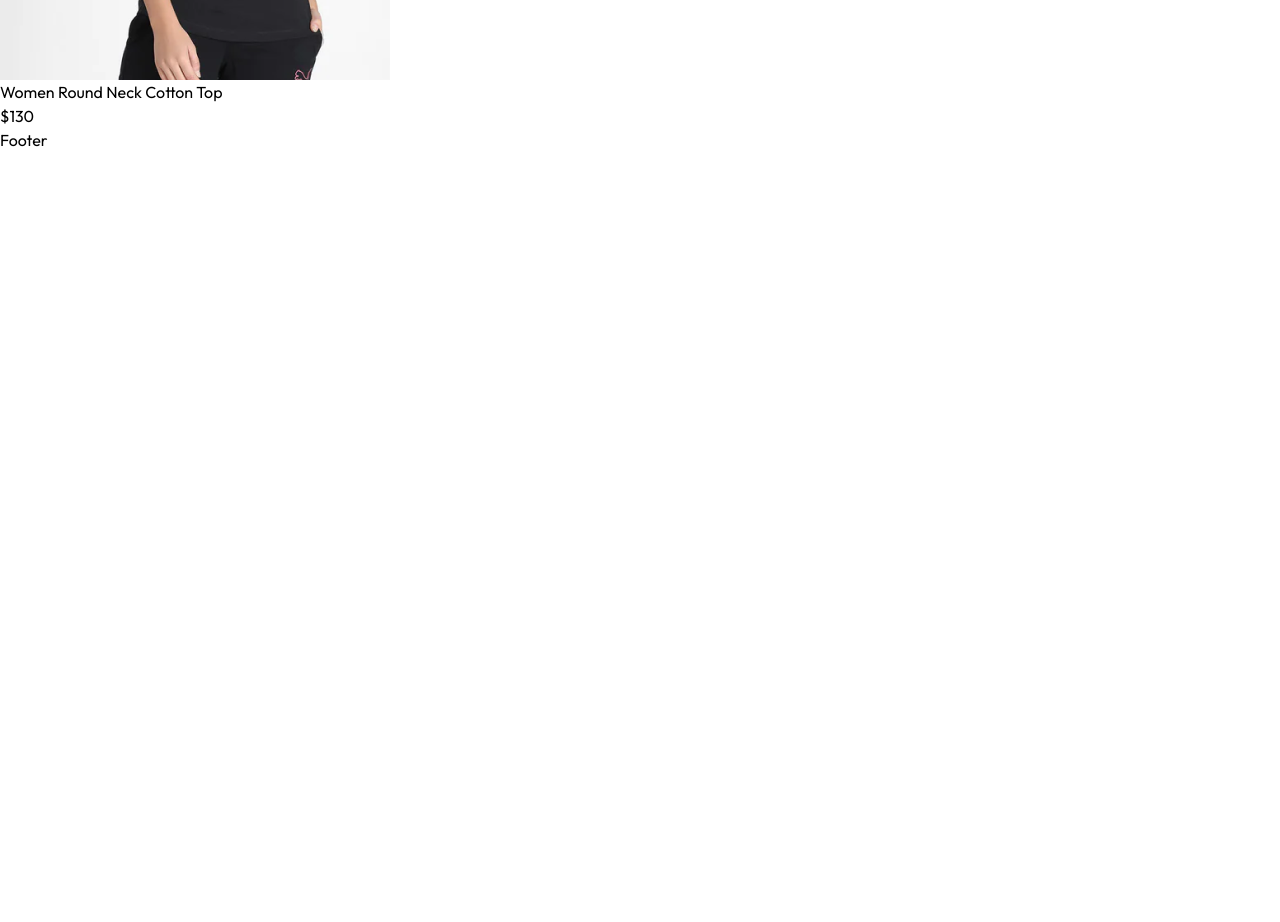
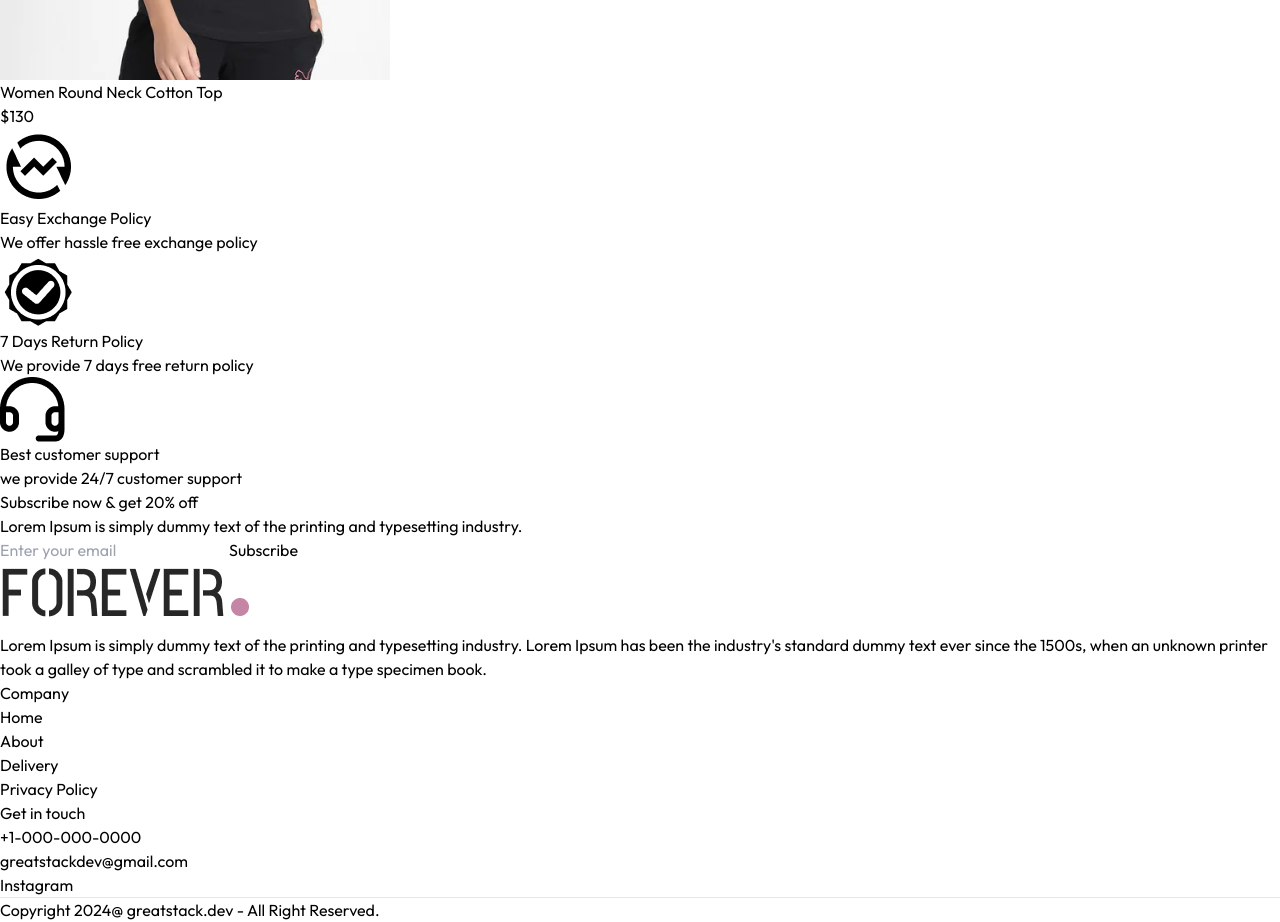
Before and after one commit to nitinpatil77/E-Commerce-MERN, a React (Vite) app in the folder frontend/: page / in a window 1280 px wide. Shown: the part 9040-9962 px from the top of the page. Before the commit the page ends 9192 px from the top, so only its background shows below. Built offline with nearby package versions, Linux system fonts and the light colour scheme.

Commit message:
OurPolicy Component Footer Component as well as Done Home Page UI

```diff
--- a/frontend/src/components/Footer.jsx
+++ b/frontend/src/components/Footer.jsx
@@ -1,8 +1,37 @@
 import React from 'react'
+import { assets } from '../assets/assets'
 
 function Footer() {
   return (
-    <div>Footer</div>
+    <>
+      <div className='flex flex-col sm:grid grid-cols-[3fr_1fr_1fr] gap-14 my-10 mt-40 text-sm'>
+        <div>
+          <img src={assets.logo} alt="logo" className='w-32 mb-5' />
+          <p className='w-full nd:w-2/3 text-gray-600'>Lorem Ipsum is simply dummy text of the printing and typesetting industry. Lorem Ipsum has been the industry's standard dummy text ever since the 1500s, when an unknown printer took a galley of type and scrambled it to make a type specimen book.</p>
+        </div>
+        <div>
+          <p className='text-xl font-medium mb-5 uppercase'>Company</p>
+          <ul className="flex flex-col gap-1 text-gray-600">
+            <li>Home</li>
+            <li>About</li>
+            <li>Delivery</li>
+            <li>Privacy Policy</li>
+          </ul>
+        </div>
+        <div>
+          <p className='text-xl font-medium mb-5 uppercase'>Get in touch</p>
+          <ul className="flex flex-col gap-1 text-gray-600">
+            <li>+1-000-000-0000</li>
+            <li>greatstackdev@gmail.com</li>
+            <li>Instagram</li>
+          </ul>
+        </div>
+      </div>
+      <div>
+        <hr />
+        <p class="py-5 text-sm text-center">Copyright 2024@ greatstack.dev - All Right Reserved.</p>
+      </div>
+    </>
   )
 }
 
--- /dev/null
+++ b/frontend/src/components/OurPolicy.jsx
@@ -0,0 +1,26 @@
+import React from 'react'
+import { assets } from '../assets/assets.js'
+
+function OurPolicy() {
+  return (
+    <div className='flex flex-col sm:flex-row justify-around gap-12 sm:gap-2 text-gray-700 text-center text-xs sm:text-sm md:text-base py-20'>
+        <div>
+            <img src={assets.exchange_icon} alt="exchange_icon" className='w-12 m-auto mb-5' />
+            <p className="font-semibold">Easy Exchange Policy</p>
+            <p className='text-gray-400'>We offer hassle free exchange policy</p>
+        </div>
+        <div>
+            <img src={assets.quality_icon} alt="quality_icon" className='w-12 m-auto mb-5' />
+            <p className="font-semibold">7 Days Return Policy</p>
+            <p className='text-gray-400'>We provide 7 days free return policy</p>
+        </div>
+        <div>
+            <img src={assets.support_img} alt="support_img" className='w-12 m-auto mb-5' />
+            <p className="font-semibold">Best customer support</p>
+            <p className='text-gray-400'>we provide 24/7 customer support</p>
+        </div>
+    </div>
+  )
+}
+
+export default OurPolicy
--- a/frontend/src/pages/Home.jsx
+++ b/frontend/src/pages/Home.jsx
@@ -3,6 +3,8 @@
 import Hero from '../components/Hero'
 import LatestCollection from '../components/LatestCollection'
 import BestSeller from '../components/BestSeller'
+import OurPolicy from '../components/OurPolicy'
+import NewsLetterBox from './NewsLetterBox'
 
 function Home() {
   return (
@@ -10,6 +12,8 @@
       <Hero />
       <LatestCollection />
       <BestSeller/>
+      <OurPolicy/>
+      <NewsLetterBox/>
     </>
   )
 }
--- /dev/null
+++ b/frontend/src/pages/NewsLetterBox.jsx
@@ -0,0 +1,19 @@
+import React from 'react'
+
+function NewsLetterBox() {
+    const onSubmitHandler = (e) => {
+        e.preventDefault();
+    }
+    return (
+        <div className='text-center'>
+            <p className='text-2xl font-medium text-gray-800'>Subscribe now & get 20% off</p>
+            <p className='text-gray-400 mt-3'>Lorem Ipsum is simply dummy text of the printing and typesetting industry.</p>
+            <form onSubmit={onSubmitHandler} className='w-full sm:w-1/2 flex items-center gap-3 mx-auto my-6 border pl-3'>
+                <input className='w-full sm:flex-1 outline-none' type="email" placeholder='Enter your email' required />
+                <button type="submit" className='uppercase px-10 py-4 text-xs bg-black text-white'>Subscribe</button>
+            </form>
+        </div>
+    )
+}
+
+export default NewsLetterBox
```
